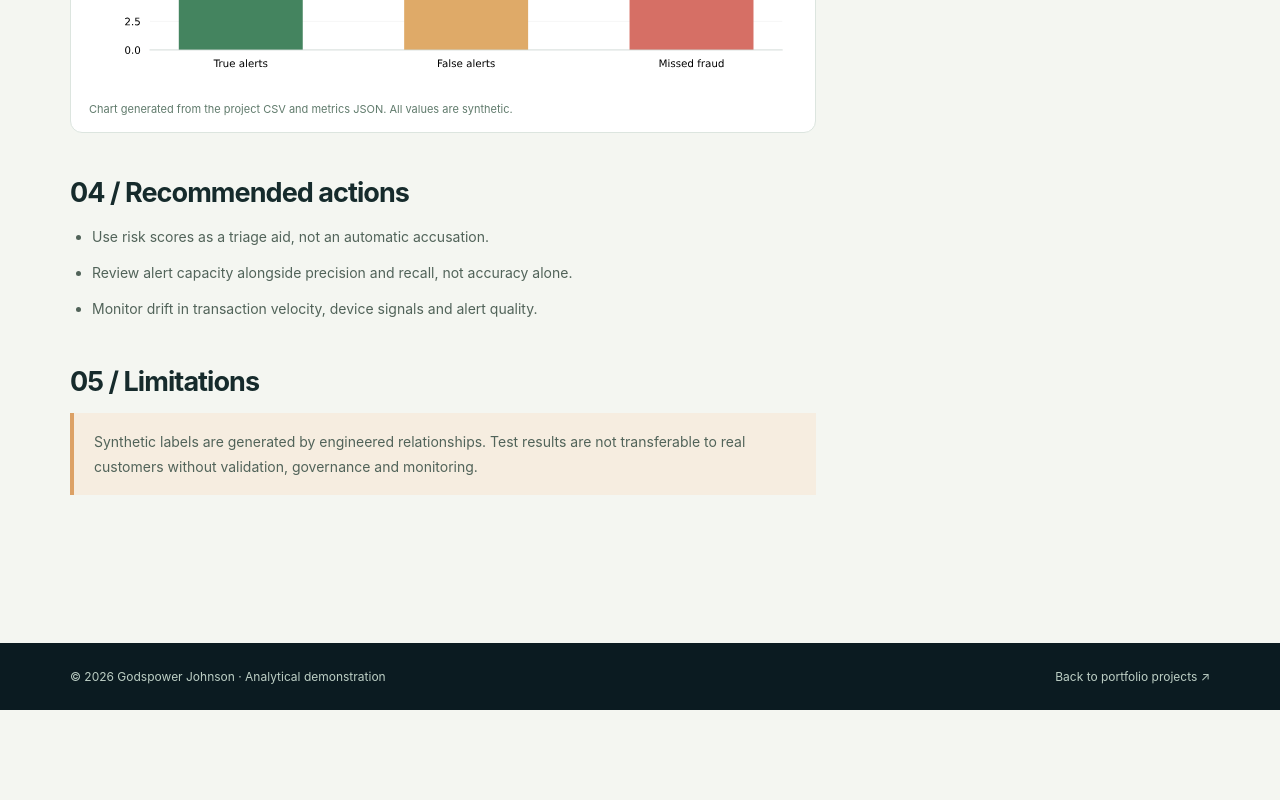
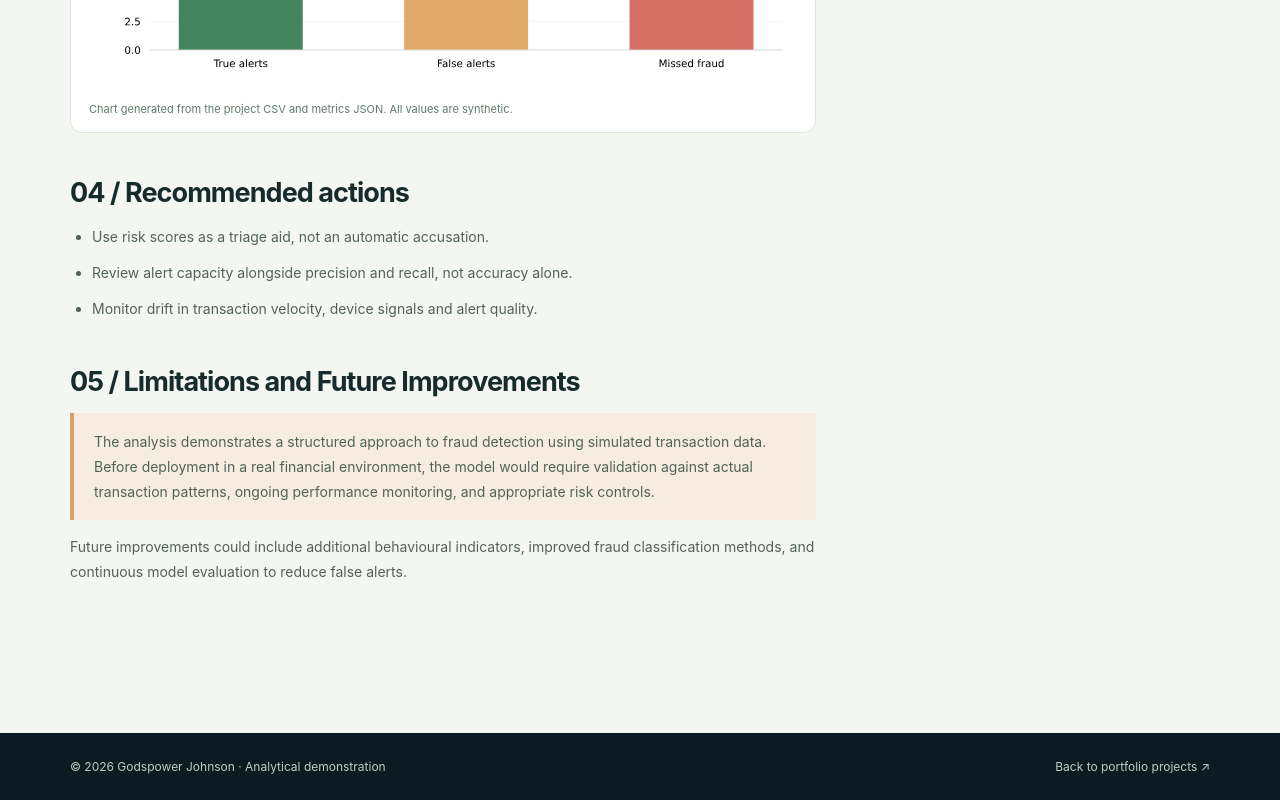
Before and after one commit to GodspowerJohn/financial-data-portfolio, a plain HTML site: page projects/fraud-intelligence/index.html in a window 1280 px wide. Shown: the part 1591-2391 px from the top of the page. Before the commit the page ends 2301 px from the top, so only its background shows below. Drawn offline with Linux system fonts and the light colour scheme.

Commit message:
Clarify fraud case-study limitations and next improvements

```diff
--- a/projects/fraud-intelligence/index.html
+++ b/projects/fraud-intelligence/index.html
@@ -6,7 +6,7 @@
  <section class="section"><h2>02 / Analytical approach</h2><ol><li>Simulate time-stamped activity and retrospective labels with a known random seed.</li><li>Use only event-time features; keep the synthetic fraud label out of the inputs.</li><li>Split chronologically (60% training / 20% validation / 20% test).</li><li>Select a classification threshold on validation data, then evaluate once on test data.</li><li>Compare a simpler alert rule and report precision, recall and review capacity.</li></ol></section>
  <section class="section"><h2>03 / Results from generated data</h2><p>On the 960-transaction test set, the classifier flagged 27 records, of which 7 were labelled fraudulent. Precision was 25.9% and recall was 38.9%. This is a deliberately transparent result: investigators would still face 20 false alerts, while 11 synthetic fraud events were missed.</p><figure class="diagram"><img src="results/summary.svg" alt="Reproducible chart for Financial Fraud Detection &amp; Risk Intelligence" loading="lazy"><figcaption>Chart generated from the project CSV and metrics JSON. All values are synthetic.</figcaption></figure></section>
  <section class="section"><h2>04 / Recommended actions</h2><ul><li>Use risk scores as a triage aid, not an automatic accusation.</li><li>Review alert capacity alongside precision and recall, not accuracy alone.</li><li>Monitor drift in transaction velocity, device signals and alert quality.</li></ul></section>
- <section class="section"><h2>05 / Limitations</h2><p class="evidence caution">Synthetic labels are generated by engineered relationships. Test results are not transferable to real customers without validation, governance and monitoring.</p></section>
+ <section class="section"><h2>05 / Limitations and Future Improvements</h2><p class="evidence caution">The analysis demonstrates a structured approach to fraud detection using simulated transaction data. Before deployment in a real financial environment, the model would require validation against actual transaction patterns, ongoing performance monitoring, and appropriate risk controls.</p><p>Future improvements could include additional behavioural indicators, improved fraud classification methods, and continuous model evaluation to reduce false alerts.</p></section>
  </div><aside class="side"><h3>Explore the evidence</h3><p>Every metric is backed by a reproducible Python script, CSV data and an analytical methodology.</p><a class="resource" href="data/transactions.csv" download>Transaction dataset ↗</a><a class="resource" href="src/run.py" download>Python analysis ↗</a><a class="resource" href="src/analysis.sql" download>SQL patterns ↗</a><a class="resource" href="powerbi/measures.dax" download>Power BI DAX ↗</a><a class="resource" href="powerbi/REPORT_SPEC.md" download>Power BI build guide ↗</a><a class="resource" href="results/metrics.json" download>Metrics JSON ↗</a>
  <h3 style="margin-top:25px">Power BI availability</h3><p>DAX measures and build instructions are included. A compiled, editable PBIX dashboard has not been produced.</p><div class="pills"><span class="pill">Synthetic</span><span class="pill">Python</span><span class="pill">SQL</span><span class="pill">DAX</span></div></aside></div></div></main>
  <footer class="mini-footer"><div class="container"><span>© 2026 Godspower Johnson · Analytical demonstration</span><a href="../../index.html#work">Back to portfolio projects ↗</a></div></footer></body></html>
```
